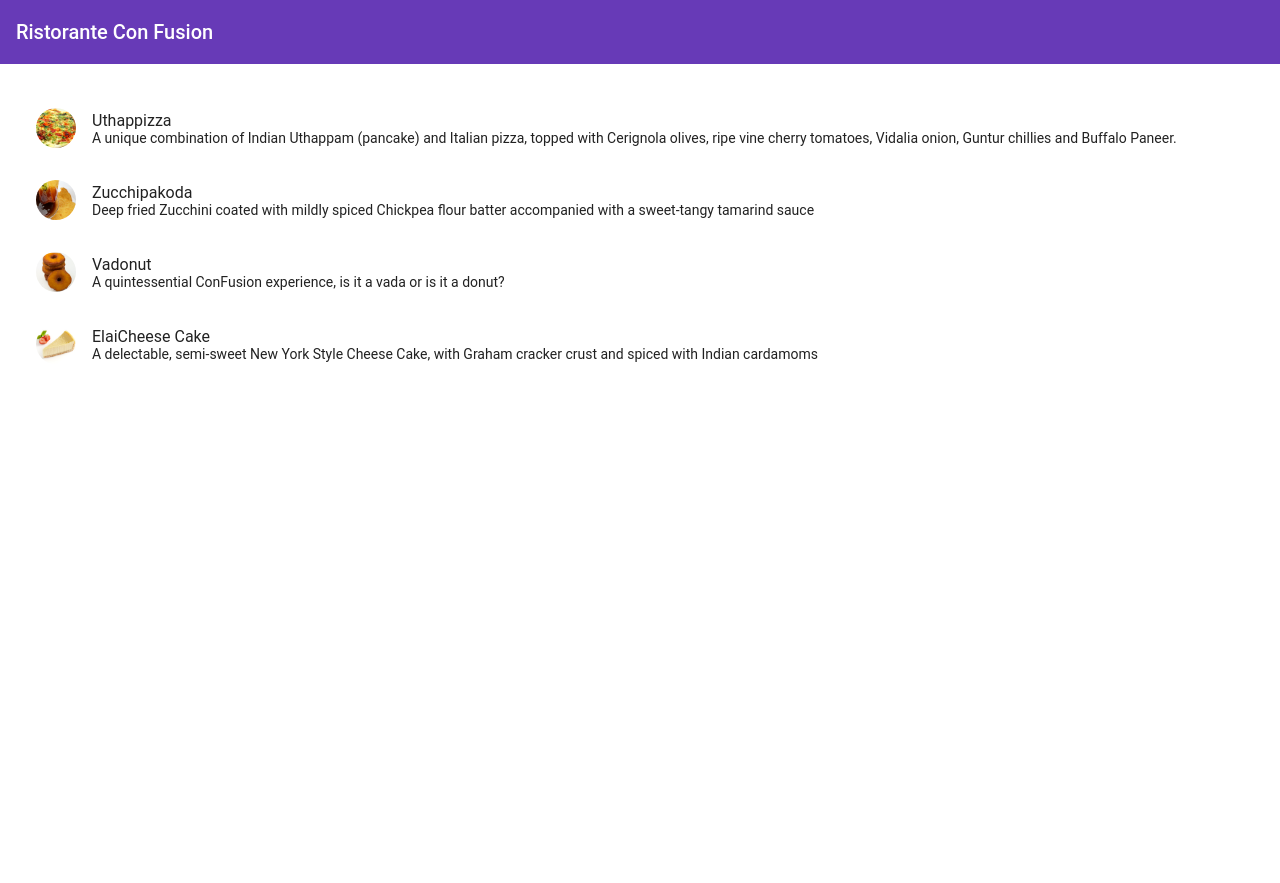
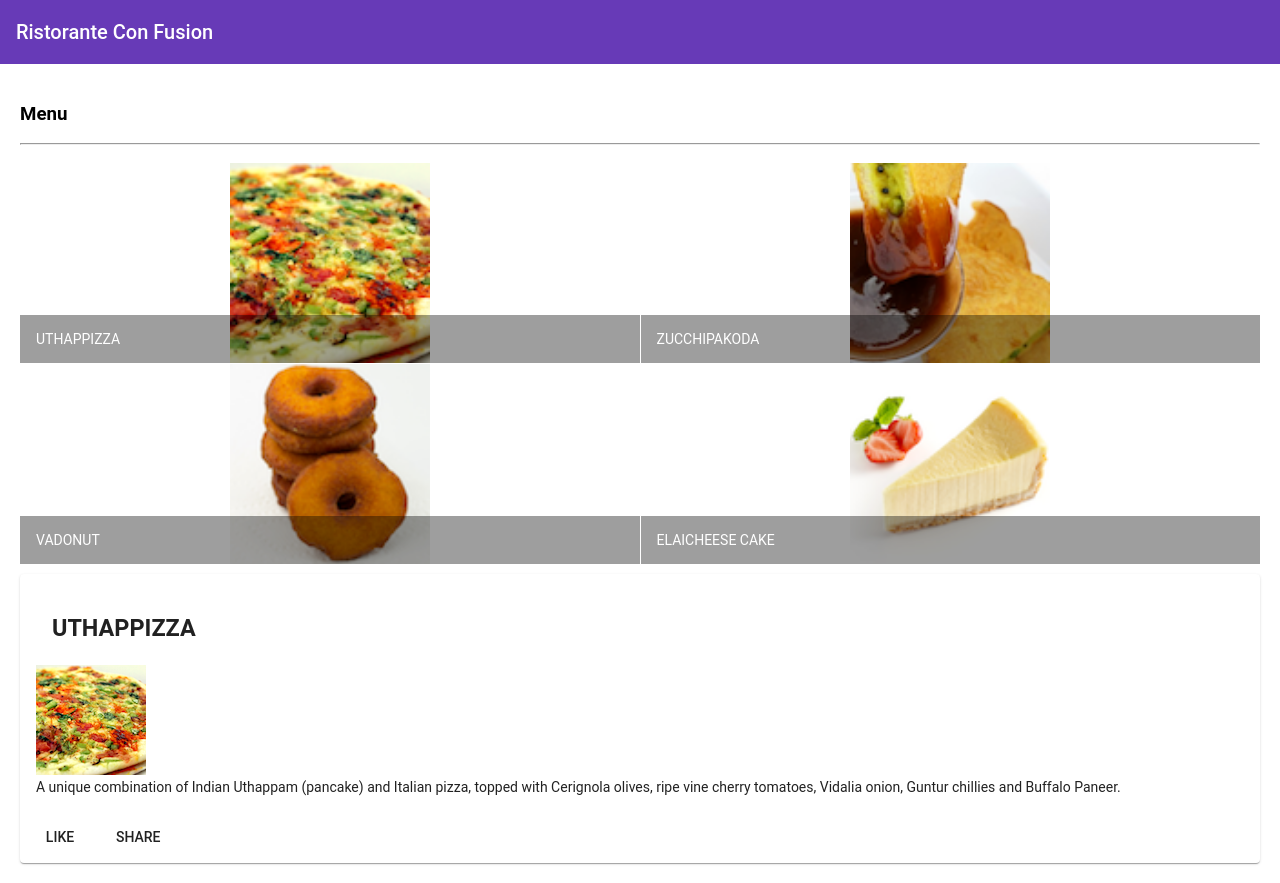
Before and after one commit to AndreiBanu1/restaurant-app, an Angular app: page / in a window 1280 px wide. Before the commit the page ends 800 px from the top, so only its background shows below. Built offline with nearby package versions, Linux system fonts and the light colour scheme.

Commit message:
items in the menu

```diff
--- a/src/app/menu/menu.component.html
+++ b/src/app/menu/menu.component.html
@@ -2,14 +2,41 @@
   fxLayout="column"
   fxLayoutGap="10px">
 
-  <mat-list fxFlex>
-    <mat-list-item *ngFor="let dish of dishes">   <!-- allows to iterate trough an array of objects, like a for loop -->
-      <img matListAvatar src={{dish.image}} alt={{dish.name}}>  <!-- acces the image and name properties of every object in dish array -->
-      <h1 matLine> {{dish.name}} </h1>
-      <p matLine>
-        <span> {{dish.description}} </span>
-      </p>
-    </mat-list-item>
-  </mat-list>
+  <div fxFlex>
+    <div>
+      <h3>Menu</h3>
+      <hr>
+    </div>
+  </div>
+
+  <div fxFlex>
+    <mat-grid-list cols="2" rowHeight="200px">
+      <mat-grid-tile *ngFor="let dish of dishes">   <!-- allows to iterate trough an array of objects, like a for loop -->
+        <img height="200px" src={{dish.image}} alt={{dish.name}}>  <!-- acces the image and name properties of every object in dish array -->
+        <mat-grid-tile-footer>
+          <h1 matLine> {{dish.name | uppercase}} </h1>
+        </mat-grid-tile-footer>
+      </mat-grid-tile>
+    </mat-grid-list>
+  </div>
+
+
+    <div fxFlex *ngIf="selectedDish">
+        <mat-card>
+          <mat-card-header>
+                <mat-card-title>
+                  <h3>{{selectedDish.name | uppercase}}</h3>
+                </mat-card-title>
+          </mat-card-header>
+          <img mat-card-iamge src={{selectedDish.image}} alt={{selectedDish.name}}>
+          <mat-card-content>
+              <p>{{selectedDish.description}}</p>
+          </mat-card-content>
+          <mat-card-actions>
+            <button mat-button>LIKE</button>
+            <button mat-button>SHARE</button>
+          </mat-card-actions>
+        </mat-card>
+    </div>
 
 </div>
--- a/src/app/menu/menu.component.ts
+++ b/src/app/menu/menu.component.ts
@@ -2,14 +2,7 @@
 import { Dish } from '../shared/dish';
 
 
-@Component({
-  selector: 'app-menu',
-  templateUrl: './menu.component.html',
-  styleUrls: ['./menu.component.scss']
-})
-export class MenuComponent implements OnInit {
-
-  dishes: Dish[] = [
+const DISHES: Dish[] = [
   {
     id: '0',
     name: 'Uthappizza',
@@ -53,6 +46,17 @@
   }
  ];
 
+@Component({
+  selector: 'app-menu',
+  templateUrl: './menu.component.html',
+  styleUrls: ['./menu.component.scss']
+})
+export class MenuComponent implements OnInit {
+
+dishes: Dish[] = DISHES;
+
+selectedDish: Dish = DISHES[0];
+
   constructor() { }
 
   ngOnInit() {
```
Also changed, not shown: src/app/app.module.ts (+8 -2 lines). Lines whose indentation alone changed are shown as unchanged.
